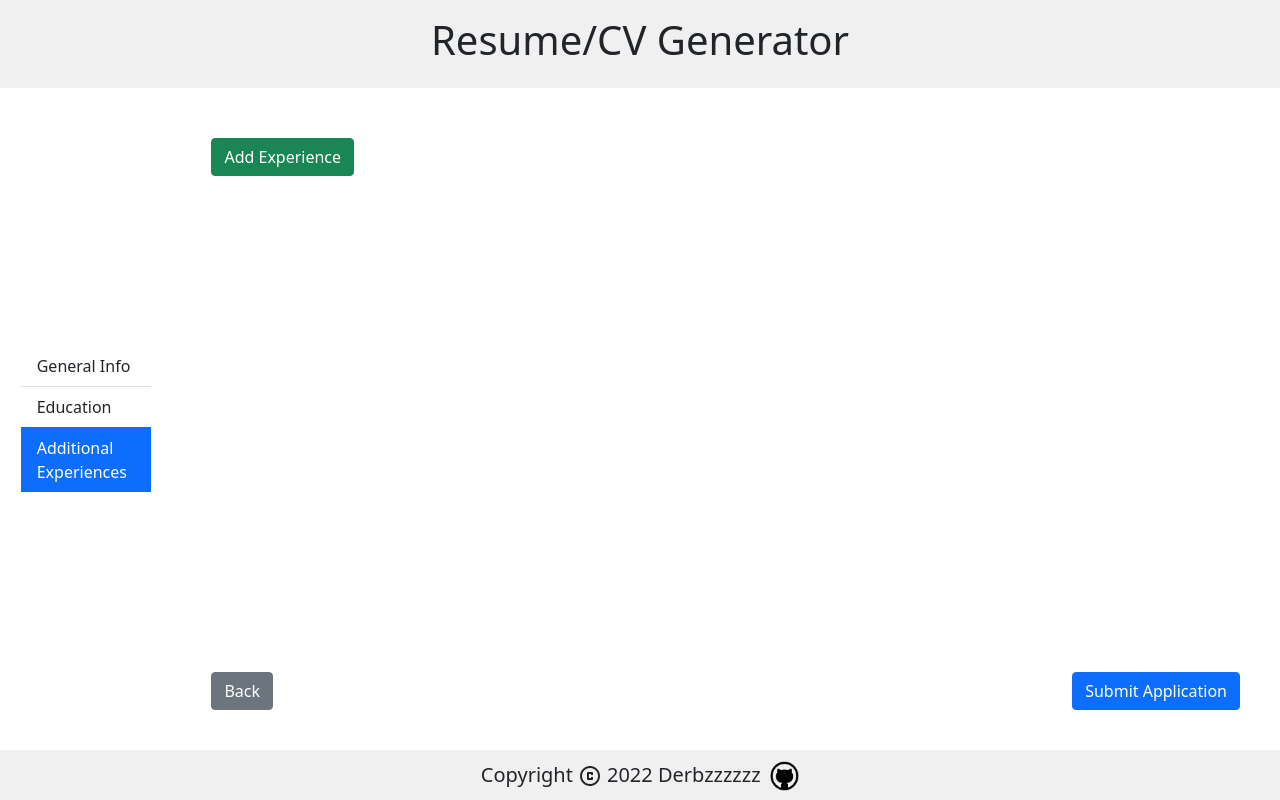
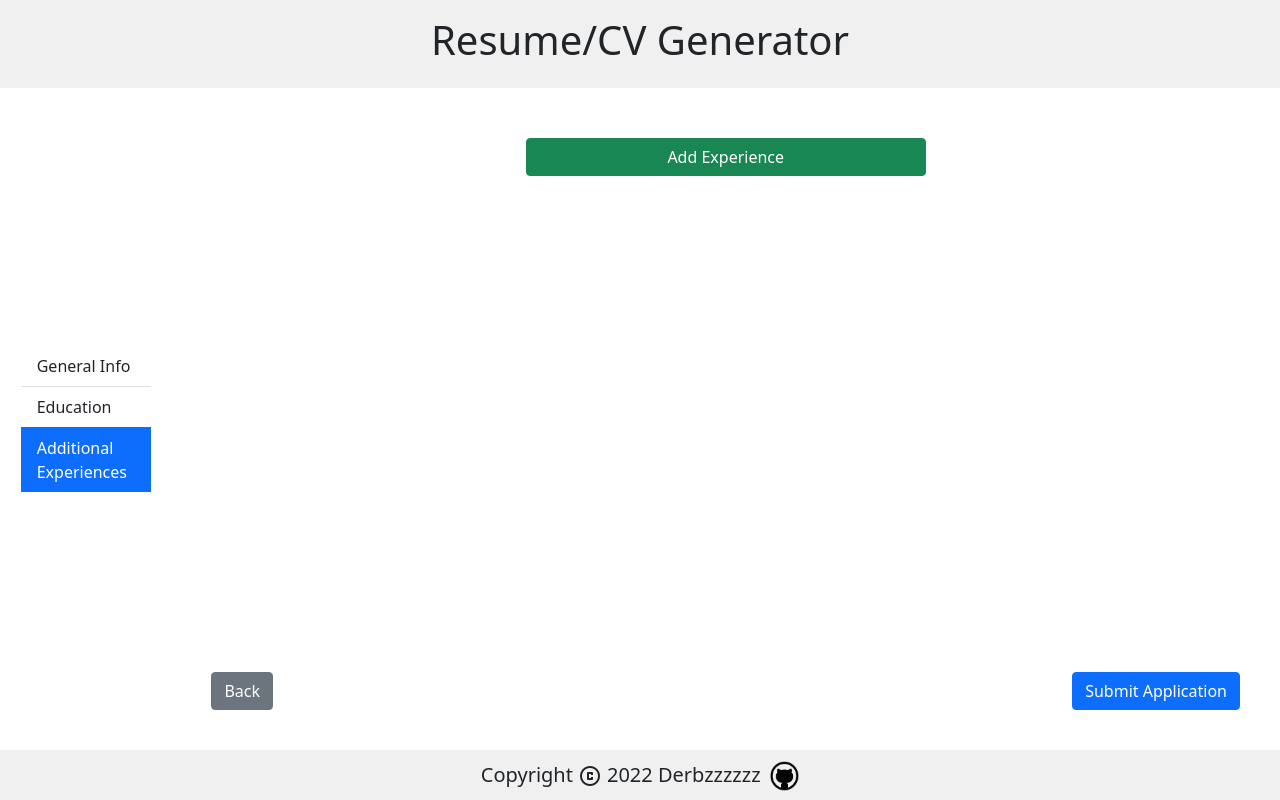
Before and after one commit to Derbzzzzzz/CVApp, a React (Vite) app: page / in a window 1280 px wide. Both pictures are taken after a click on the item "Additional Experiences". Built offline with nearby package versions, Linux system fonts and the light colour scheme.

Commit message:
change addExp button

```diff
--- a/src/components/ExpMenu.jsx
+++ b/src/components/ExpMenu.jsx
@@ -91,7 +91,7 @@ function ExpMenu(props) {
                     <div className="card-container">
                         {createEditExpCards(props, setExp)}
                     </div>
-                    <button onClick={() => setExp(-2)} className="btn btn-success">Add Experience</button>
+                    <div className="addExpContainer"><button onClick={() => setExp(-2)} className="btn btn-success">Add Experience</button></div>
                     <button type="submit" onClick={(e) => formSubmit(e, props)} className="btn btn-primary">Submit Application</button>
                     <button
                       onClick={(event) => back(event, props)}
--- a/src/styles/ExpMenu.css
+++ b/src/styles/ExpMenu.css
@@ -7,11 +7,21 @@
     justify-content: space-between;
 }
 
+.addExpContainer{
+    display: flex;
+    justify-content: center;
+    width: 100%;
+}
+
 .btn-container{
     display: flex;
     gap: 20px;
 }
 
 .btn-success{
+    display: block;
     margin-top: 10px;
+    width: 50%;
+    max-width: 400px;
+    min-width: 100px;
 }
```
